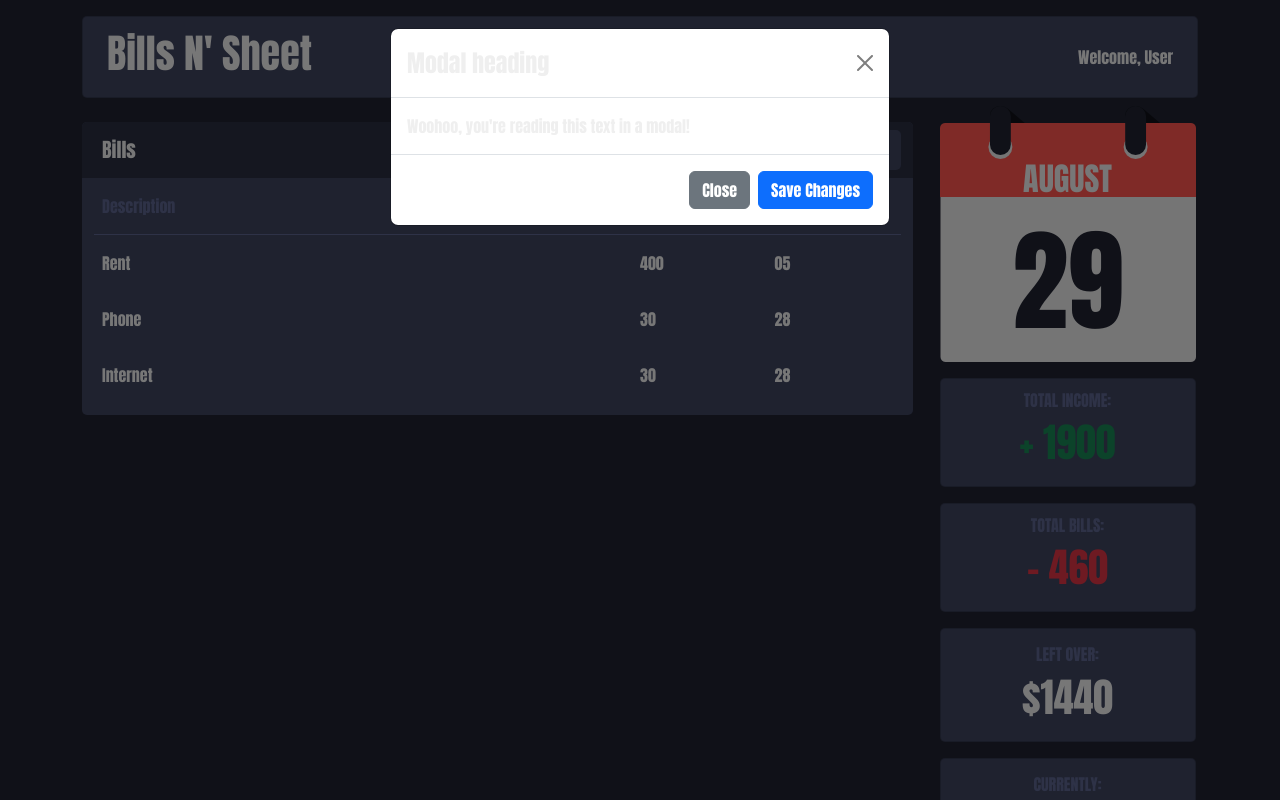
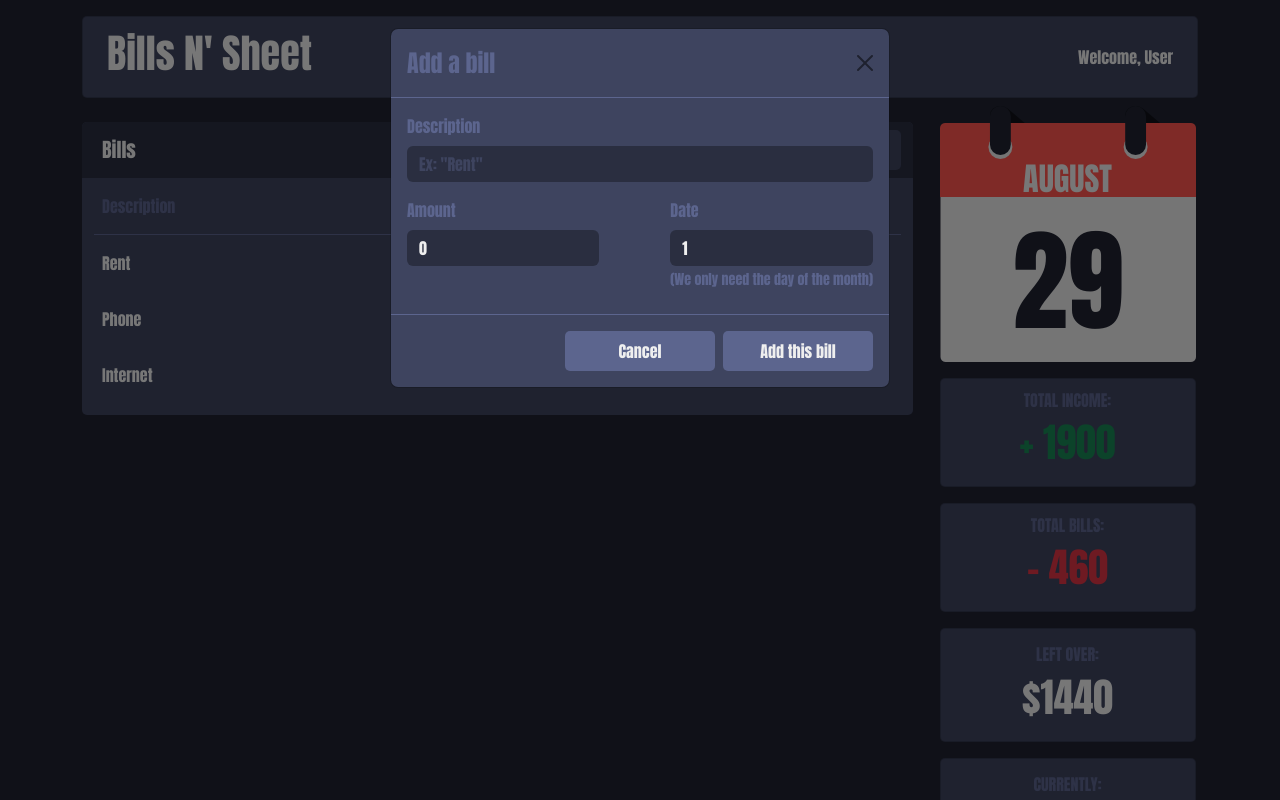
Before and after one commit to jordanmccollam/BillsNSheet, a React (Create React App) app in the folder client/: page / in a window 1280 px wide. Both pictures are taken after a click on the button "ADD A BILL". Built offline with nearby package versions, Linux system fonts and the light colour scheme.

Commit message:
Finished designing add bill popup (currently only adds locally / NO DATABASE)

```diff
--- a/client/src/components/Button/Button.js
+++ b/client/src/components/Button/Button.js
@@ -9,7 +9,8 @@ const logger = "Button:: ";
 
 const Button = (props) => {
   let classes = {
-		[`button`]: true
+		[`button`]: true,
+    [`button-alt`]: props.alt
 	};
 
   return (
@@ -26,13 +27,15 @@ Button.propTypes = {
     PropTypes.element
   ]),
   className: PropTypes.string,
-  onClick: PropTypes.func
+  onClick: PropTypes.func,
+  alt: PropTypes.bool
 }
 
 Button.defaultProps = {
   className: "",
   children: "Button",
-  onClick: () => console.log("on click!")
+  onClick: () => console.log("on click!"),
+  alt: false
 }
 
 export default Button;
--- a/client/src/components/Button/_button.scss
+++ b/client/src/components/Button/_button.scss
@@ -20,4 +20,14 @@
     path {
         color: $dark-1 !important;
     }
+
+    &-alt {
+        background-color: $dark-1 !important;
+        color: #efefef !important;
+        // If using icons
+        svg,
+        path {
+            color: #efefef !important;
+        }
+    }
 }
--- a/client/src/components/Popup/Popup.js
+++ b/client/src/components/Popup/Popup.js
@@ -1,13 +1,14 @@
 import React, { useState, useEffect } from "react";
 import PropTypes from 'prop-types'
 import classnames from "classnames"
-import { Row, Col, Modal, Button } from 'react-bootstrap';
+import { Row, Col, Modal } from 'react-bootstrap';
+import Button from "../Button/Button";
 
 import './_popup.scss';
 
 const logger = "Popup:: ";
 
-const Popup = ({ className, show, toggle }) => {
+const Popup = ({ className, show, toggle, title, action, children }) => {
   let classes = {
 		[`popup`]: true
 	};
@@ -15,27 +16,47 @@ const Popup = ({ className, show, toggle }) => {
   return (
     <Modal show={show} onHide={toggle} className={`${className} ${classnames(classes)}`}>
       <Modal.Header closeButton>
-        <Modal.Title>Modal heading</Modal.Title>
+        <Modal.Title>{title}</Modal.Title>
       </Modal.Header>
-      <Modal.Body>Woohoo, you're reading this text in a modal!</Modal.Body>
+      <Modal.Body>
+        {children}
+      </Modal.Body>
       <Modal.Footer>
-        <Button variant="secondary" onClick={toggle}>
-          Close
+        <Button alt onClick={toggle}>
+          Cancel
         </Button>
-        <Button variant="primary" onClick={toggle}>
-          Save Changes
-        </Button>
+        {action?.label && (
+          <Button alt onClick={action?.func ? action.func : () => console.log("Need to assign action func")}>
+            {action.label}
+          </Button>
+        )}
       </Modal.Footer>
     </Modal>
   )
 }
 
 Popup.propTypes = {
-  className: PropTypes.string
+  className: PropTypes.string,
+  show: PropTypes.bool,
+  toggle: PropTypes.func,
+  title: PropTypes.string,
+  action: PropTypes.object,
+  children: PropTypes.oneOfType([
+    PropTypes.string,
+    PropTypes.element
+  ]),
 }
 
 Popup.defaultProps = {
-  className: ""
+  className: "",
+  show: false,
+  toggle: () => console.log("Toggle popup"),
+  title: "Popup Title",
+  action: {
+    label: "Confirm",
+    func: () => console.log("Confirm")
+  },
+  children: "Popup content here"
 }
 
 export default Popup;
--- a/client/src/components/Popup/_popup.scss
+++ b/client/src/components/Popup/_popup.scss
@@ -1,5 +1,17 @@
 @import "../../sass/variables";
 
 .popup {
+    // BOOTSTRAP OVERRIDES
+    .modal-content {
+        background-color: $dark-2;
+    }
 
+    .modal-title {
+        color: $dark-1;
+    }
+
+    .modal-header,
+    .modal-footer {
+        border-color: $dark-1;
+    }
 }
--- a/client/src/sass/_type.scss
+++ b/client/src/sass/_type.scss
@@ -6,3 +6,16 @@
   line-height: normal;
   font-size: $text-01;
 }
+
+.text-muted,
+.form-label {
+  color: $dark-1 !important;
+}
+
+.text-error {
+  color: $danger;
+  svg,
+  path {
+    color: $danger;
+  }
+}
--- a/client/src/sass/_ui.scss
+++ b/client/src/sass/_ui.scss
@@ -1,12 +1,24 @@
 @import "variables";
 
-// .card {
-//     background-color: $dark-2;
-//     border-radius: $border-radius;
-//     padding-top: $space-01;
-//     padding-bottom: $space-01;
-//     padding-left: 0;
-//     padding-right: 0;
-//     margin-left: 0;
-//     margin-right: 0;
-// }
+// FORM OVERRIDES
+.form-control,
+.form-control:focus {
+    background-color: darken($dark-2, 10%);
+    border: none;
+    outline: none;
+    color: #efefef;
+}
+.form-control:focus {
+    outline: 3px solid $dark-1;
+    box-shadow: none;
+}
+.form-control::placeholder {
+    color: $dark-2 !important;
+    opacity: 1;
+}
+.form-control:-ms-input-placeholder {
+    color: $dark-2 !important;
+}
+.form-control::-moz-placeholder {
+    color: $dark-2 !important;
+}
--- a/client/src/screens/Main/Main.js
+++ b/client/src/screens/Main/Main.js
@@ -1,11 +1,12 @@
 import React, { useState, useEffect } from "react";
 import PropTypes from 'prop-types'
 import classnames from "classnames"
-import { Container, Row, Col } from 'react-bootstrap'
+import { Container, Row, Col, Form } from 'react-bootstrap'
 import calendar_icon from './calendar_icon.png';
 import moment from 'moment';
 import * as Comp from '../../components'
 import { BsPlus } from "react-icons/bs";
+import { BiError } from "react-icons/bi";
 
 import './_main.scss';
 
@@ -32,36 +33,41 @@ const testData = [
   },
 ]
 
+const defaultNewBill = {
+  showPopup: false,
+  description: "",
+  amount: 0,
+  date: 1
+}
+
 const Main = (props) => {
   let classes = {
 		[`main`]: true
 	};
   const [income, setIncome] = useState(1900)
   const [totalBills, setTotalBills] = useState(0)
-  const [tableData, setTableData] = useState(testData)
+  const [bills, setBills] = useState(testData)
   const [currentAmount, setCurrentAmount] = useState(0)
-  const [newBill, setNewBill] = useState({
-    showPopup: false
-  })
+  const [newBill, setNewBill] = useState(defaultNewBill)
 
   useEffect(() => {
     calculateTotalBills()
     calculateCurrentAmount()
-  }, [tableData])
+  }, [bills])
 
   const calculateTotalBills = () => {
     var _totalBills = 0
-    tableData.forEach(item => {
-      _totalBills += item.amount;
+    bills.forEach(item => {
+      _totalBills += parseFloat(item.amount);
     });
     setTotalBills(_totalBills)
   }
 
   const calculateCurrentAmount = () => {
-    var billsBeforeToday = tableData.filter(t => parseInt(t.date) < parseInt(moment().format("D")));
+    var billsBeforeToday = bills.filter(t => parseInt(t.date) < parseInt(moment().format("D")));
     var _currentAmount = income;
     billsBeforeToday.forEach(item => {
-      _currentAmount -= item.amount;
+      _currentAmount -= parseFloat(item.amount);
     });
     setCurrentAmount(_currentAmount)
   }
@@ -73,7 +79,7 @@ const Main = (props) => {
   ]
 
   const toggleNewBillPopup = () => {
-    setNewBill(prevBill => ({...prevBill, show: !prevBill.show}))
+    setNewBill(prevBill => ({...defaultNewBill, show: !prevBill.show}))
   }
 
   const tableMenuActions = [
@@ -83,6 +89,45 @@ const Main = (props) => {
       func: toggleNewBillPopup,
     }
   ]
+
+  const onChangeNewBill = (e) => {
+    setNewBill(prevBill => ({
+      ...prevBill,
+      [e.target.name]: e.target.value
+    }))
+  }
+
+  const addNewBill = () => {
+    var randID = Math.floor(Math.random() * 9999);
+
+    var fullDate = new Date();
+    var formattedDate = moment(`${fullDate.getMonth()+1}-${newBill.date}-${fullDate.getFullYear()}`, 'MM-DD-YYYY').format("DD")
+    if (formattedDate === "Invalid date") {
+      setNewBill(prevBill => ({
+        ...prevBill,
+        error: "Please select a valid date and try again"
+      }))
+      return;
+    }
+    if (!newBill.description) {
+      setNewBill(prevBill => ({
+        ...prevBill,
+        error: "Please add a description and try again"
+      }))
+      return;
+    }
+
+    setBills(prevBills => [
+      ...prevBills,
+      {
+        _id: randID,
+        ...newBill,
+        date: formattedDate
+      }
+    ])
+
+    toggleNewBillPopup()
+  }
 
   return (
     <Container className={`${props.className} ${classnames(classes)} my-3`}>
@@ -96,7 +141,7 @@ const Main = (props) => {
       <Row className="mt-2">
         <Col xl={9} lg={8} md={7} xs={10} className="mt-3">
           {/* Table of bills will go here */}
-          <Comp.Table data={tableData} columns={tableColumns} name="Bills" menuActions={tableMenuActions} />
+          <Comp.Table data={bills} columns={tableColumns} name="Bills" menuActions={tableMenuActions} />
         </Col>
 
         <Col className="d-flex justify-content-center">
@@ -104,7 +149,7 @@ const Main = (props) => {
             <div className="calendar-icon">
               <img alt="calendar_icon" src={calendar_icon} className="calendar-icon-img" />
               <h2 className="calendar-icon-month">{moment().format("MMMM").toUpperCase()}</h2>
-              <div className="calendar-icon-day">{moment().format("D")}</div>
+              <div className="calendar-icon-day">{moment().format("DD")}</div>
             </div>
 
             <div>
@@ -140,7 +185,37 @@ const Main = (props) => {
         </Col>
       </Row>
 
-      <Comp.Popup show={newBill.show} toggle={toggleNewBillPopup} />
+      <Comp.Popup
+        show={newBill.show}
+        toggle={toggleNewBillPopup}
+        title="Add a bill"
+        action={{
+          label: "Add this bill",
+          func: addNewBill
+        }}
+      >
+        {newBill.error && (<div className="mb-3 text-error"><BiError /> {newBill.error}</div>)}
+
+        <Form>
+          <Form.Group className="mb-3">
+            <Form.Label>Description</Form.Label>
+            <Form.Control type="text" placeholder={`Ex: "Rent"`} value={newBill.description} name="description" onChange={onChangeNewBill} />
+          </Form.Group>
+          <div className="d-flex justify-content-between mb-2">
+            <Form.Group>
+              <Form.Label>Amount</Form.Label>
+              <Form.Control type="number" placeholder={`Ex: "1200"`} value={newBill.amount} name="amount" onChange={onChangeNewBill} />
+            </Form.Group>
+            <Form.Group>
+              <Form.Label>Date</Form.Label>
+              <Form.Control type="number" placeholder={`Ex: "01"`} value={newBill.date} name="date" onChange={onChangeNewBill} />
+              <Form.Text className="text-muted">
+                (We only need the day of the month)
+              </Form.Text>
+            </Form.Group>
+          </div>
+        </Form>
+      </Comp.Popup>
     </Container>
   )
 }
```
Also changed, not shown: 2 other files (tests, documents, lock files or other folders).
